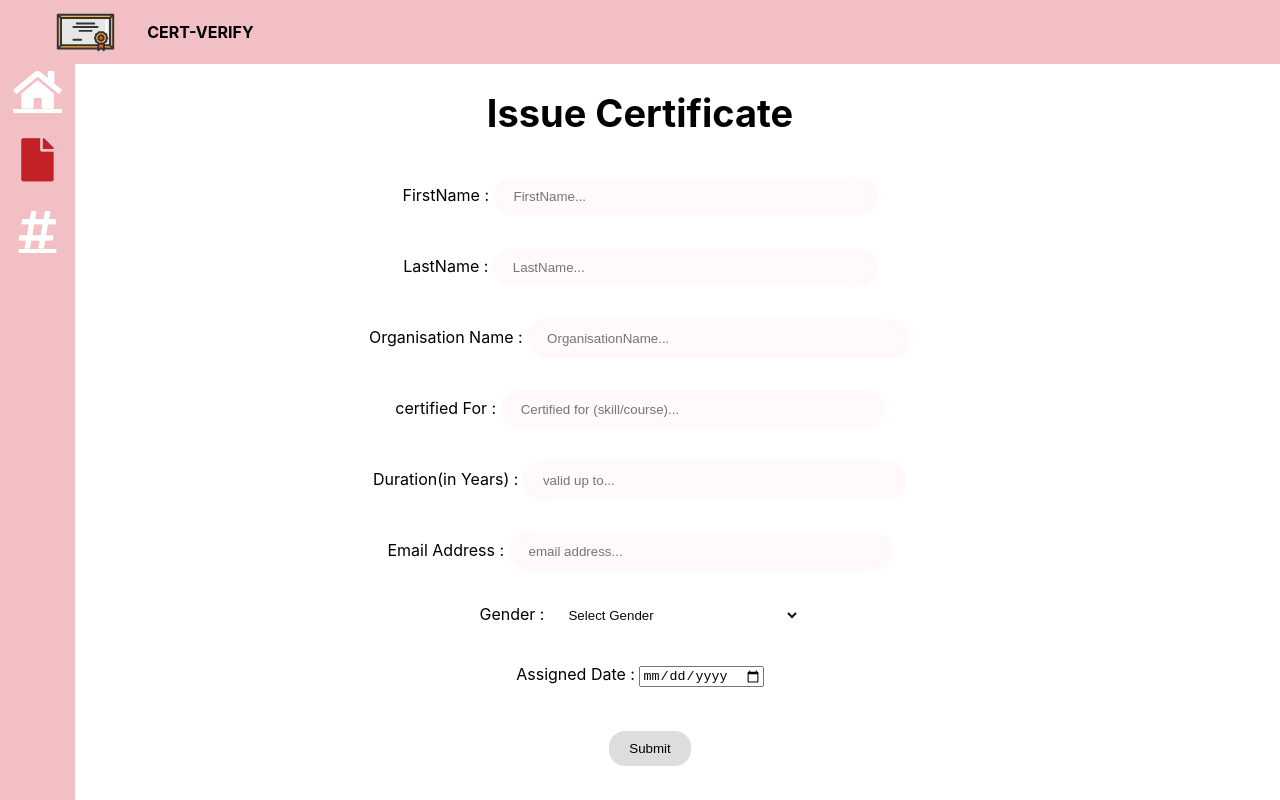
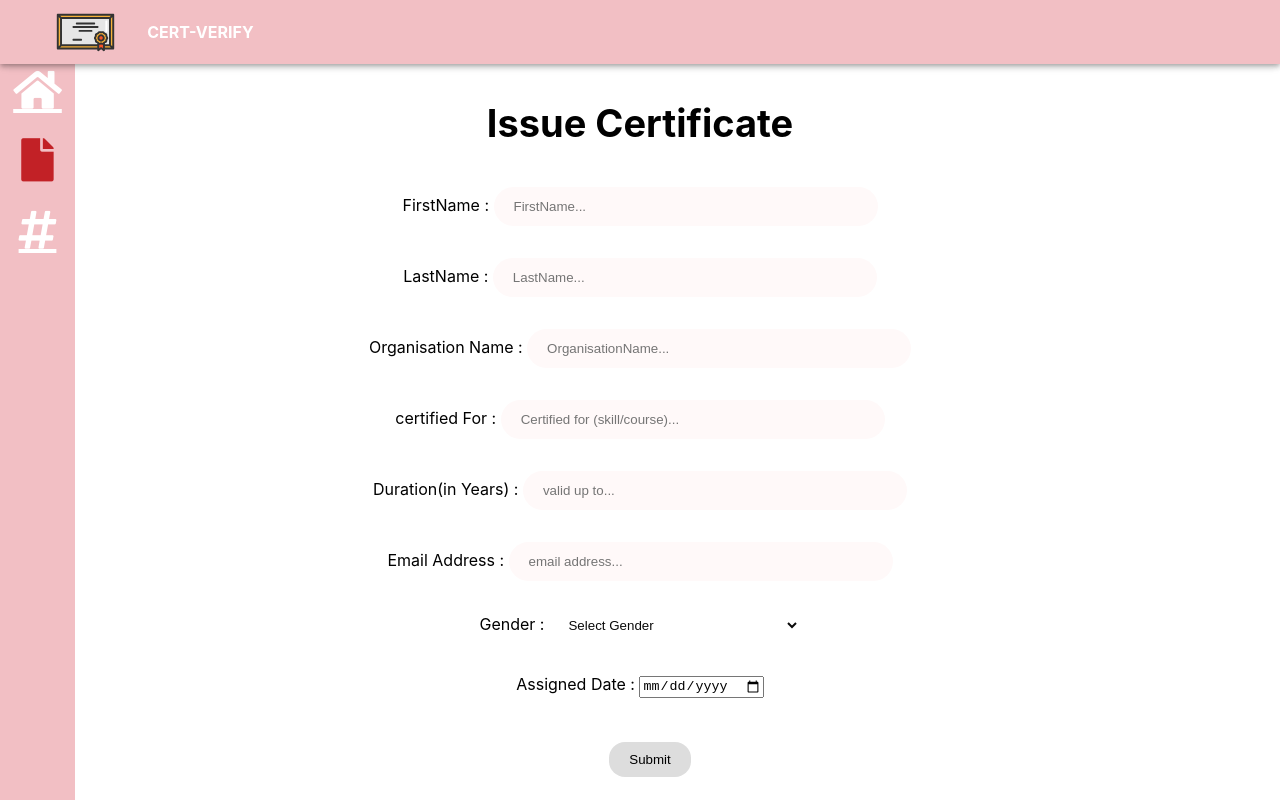
Before and after one commit to blockchain-cert-verification/cert-verify, a React (Create React App) app in the folder app/: page /Issue in a window 1280 px wide. Built offline with nearby package versions, Linux system fonts and the light colour scheme.

Commit message:
update navigation bar

```diff
--- a/app/src/components/navBar.js
+++ b/app/src/components/navBar.js
@@ -1,12 +1,14 @@
 import React from 'react'
 import certificate from '../certificate.svg'
-import {IconButton, Toolbar, Typography} from '@material-ui/core'
+import {AppBar, IconButton, Toolbar, Typography} from '@material-ui/core'
 import {makeStyles} from '@material-ui/core/styles';
+
 
 const styles = makeStyles({
     bar:{
         paddingTop: "0.025rem",
         backgroundColor: "#f2bfc4",
+
         // eslint-disable-next-line
         ['@media (max-width:780px)']: {
            flexDirection: "column"
@@ -33,11 +35,13 @@ const styles = makeStyles({
 function NavBar() {
     const classes = styles()
     return (
-        <Toolbar position="sticky" color="rbga(0,0,0,0.87)" className={classes.bar}>
+        <AppBar position="fixed">
+        <Toolbar position="Sticky" color="rbga(0,0,0,0.87)" className={classes.bar}>
             <img src={certificate} className={classes.certificate} />
             <b>CERT-VERIFY</b>
             <IconButton></IconButton>
         </Toolbar>
+        </AppBar>
     )
 }
 
--- a/app/src/todo.css
+++ b/app/src/todo.css
@@ -3,6 +3,7 @@ body{
     align-items: center;
     justify-content: center;
     text-align: center;
+    margin-top: 100px;
 
 
   }
```
